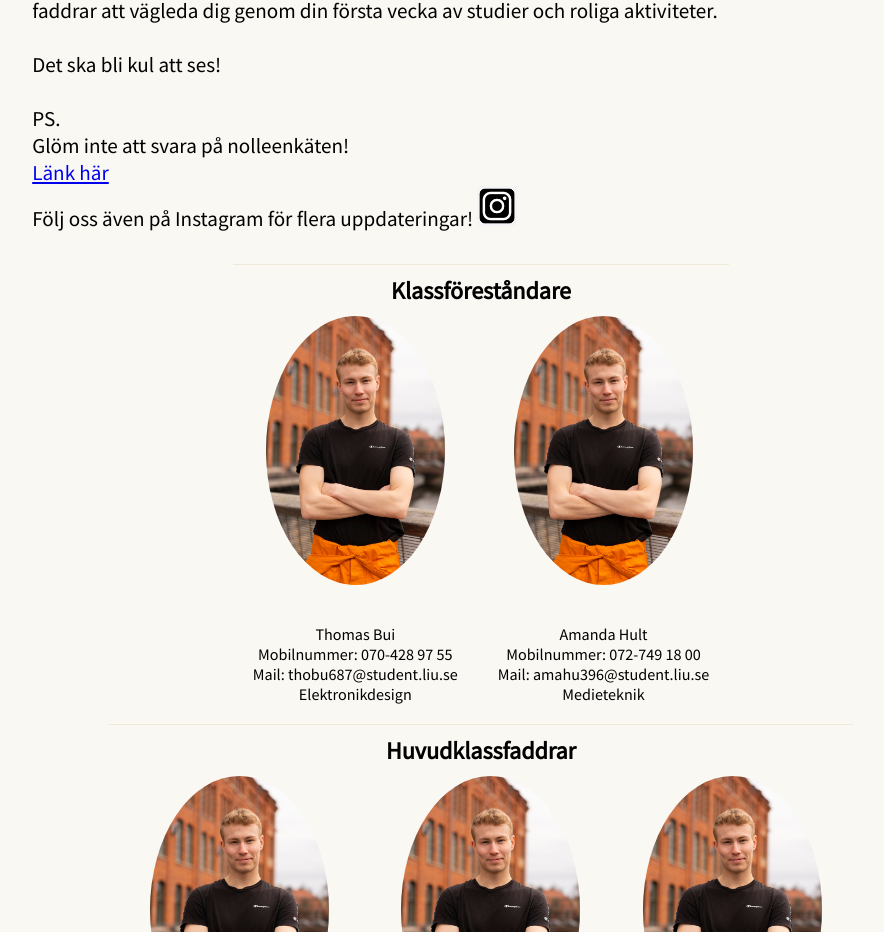
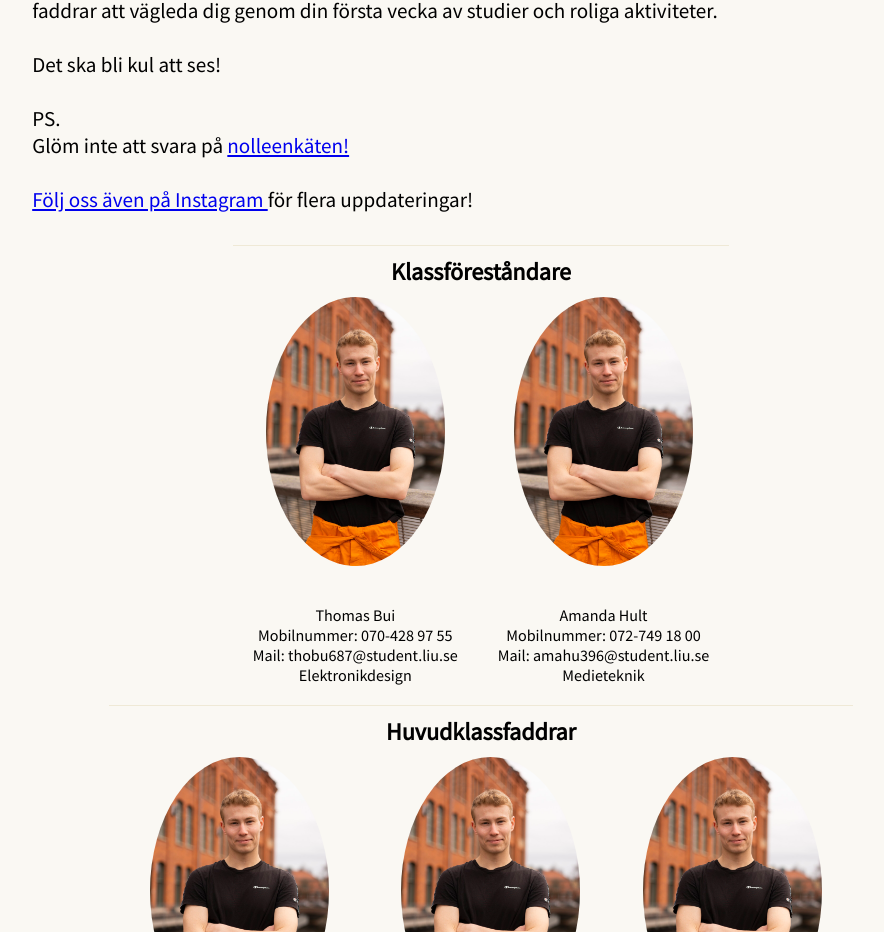
Before and after one commit to emmazettervall/Skurkeriet_Web, a plain HTML site: page index.html in a window 1280 px wide. Shown: the part 817-1749 px from the top of the page, without its empty margins (159-1043 px from the left). Drawn offline with Linux system fonts and the light colour scheme.

Commit message:
ica,länkar

```diff
--- a/index.html
+++ b/index.html
@@ -133,11 +133,10 @@
                 Det ska bli kul att ses!
                 <br><br>
                 PS.<br>
-                Glöm inte att svara på nolleenkäten!<br> <a href='pics/Schema1.pdf'>Länk här</a>
-
+                Glöm inte att svara på <a href='pics/Schema1.pdf'>nolleenkäten!</a>
                 <br>
-                Följ oss även på Instagram för flera uppdateringar!
-                <a href="https://www.instagram.com/basaret_norrkoping/"> <img style= "height: 40px; width:40px;" border="0" src="pics/ig2.png"> </a>
+                <br>
+                <a href="https://www.instagram.com/basaret_norrkoping/">Följ oss även på Instagram </a> för flera uppdateringar!
             </p>
         </div>
 
```
Also changed, not shown: pics/ica.png.
